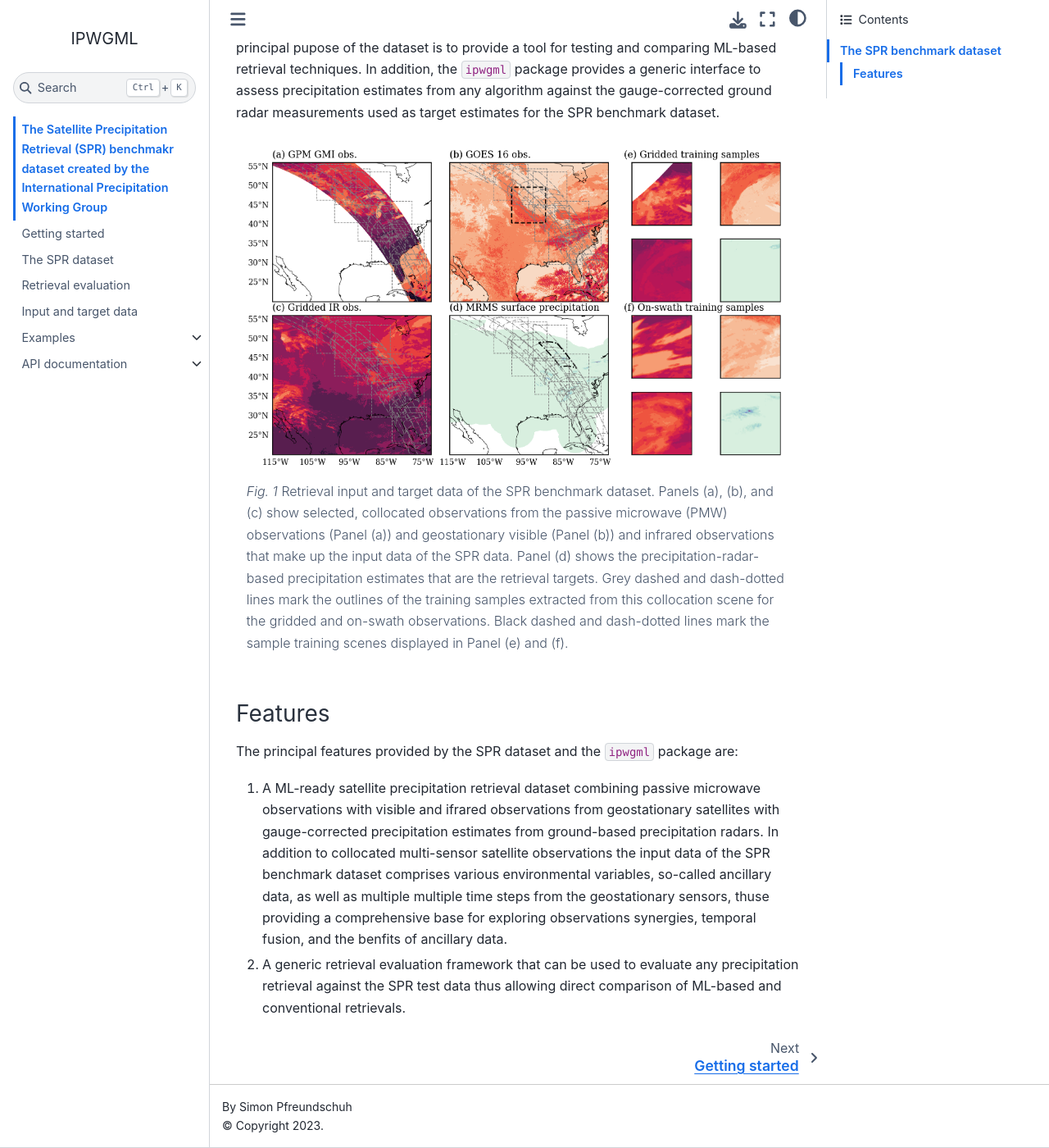
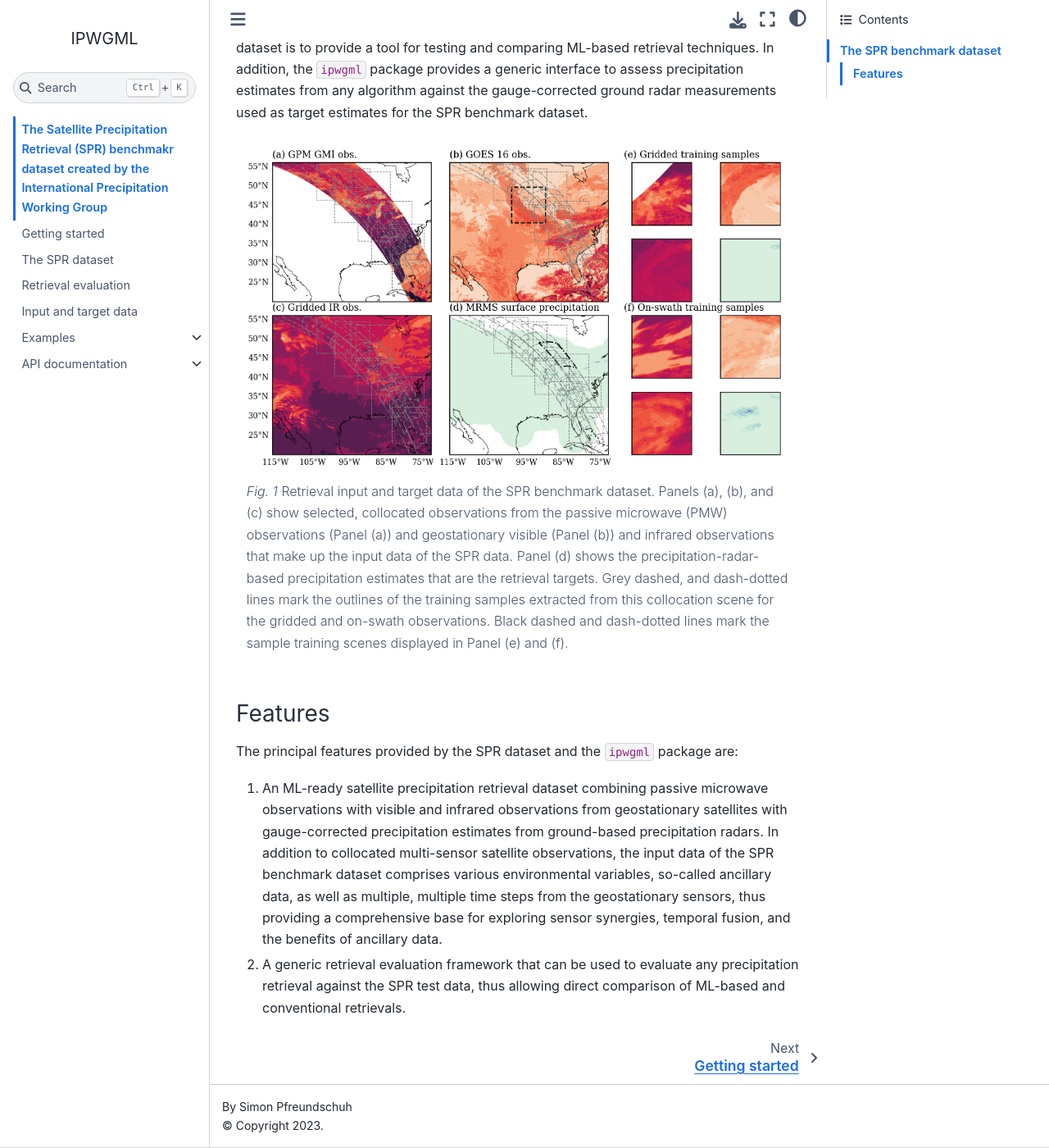
Before and after one commit to simonpf/ipwgml, a Jupyter Book: the page built from docs/intro.md, in a window 1280 px wide and 1400 px high, scrolled down 537 px. Shown: the whole window at 82% size. Built offline with Jupyter Book 1.0.4 settings and Sphinx 7.4.7 and the Sphinx Book theme 1.1.4, drawn with Linux system fonts in a browser that asks for light colours; some of the changed text lies outside the part shown.

Commit message:
Fixing documentation.

````diff
--- a/docs/intro.md
+++ b/docs/intro.md
@@ -7,39 +7,22 @@
 
 ## The SPR benchmark dataset
 
-The SPR benchmark dataset was designed to provide an AI-ready dataset for
-satellite precipitation retrievals, i.e., algorithms designed to estimate
-surface precipitation rates from satellite imagery. The dataset combines
-satellite imagery from mutiple platforms and sensors with precipitation
-estimates from gauge-correct ground-radar measurements. The principal pupose of
-the dataset is to provide a tool for testing and comparing ML-based retrieval
-techniques. In addition, the ``ipwgml`` package provides a generic interface to
-assess precipitation estimates from any algorithm against the gauge-corrected
-ground radar measurements used as target estimates for the SPR benchmark
-dataset.
+The SPR benchmark dataset is an ML-ready dataset for satellite precipitation retrievals, i.e., algorithms to estimate surface precipitation rates from satellite imagery. The dataset combines satellite imagery from multiple platforms and sensors with precipitation estimates from gauge-corrected ground radar measurements. The principal purpose of the dataset is to provide a tool for testing and comparing ML-based retrieval techniques. In addition, the ``ipwgml`` package provides a generic interface to assess precipitation estimates from any algorithm against the gauge-corrected ground radar measurements used as target estimates for the SPR benchmark dataset.
+
 
 ```{figure} /figures/example_scene.png
 ---
 height: 400px
 name: example_scene
 ---
-Retrieval input and target data of the SPR benchmark dataset. Panels (a), (b), and (c) show selected, collocated observations from the passive microwave (PMW) observations (Panel (a)) and geostationary visible (Panel (b)) and infrared observations that make up the input data of the SPR data. Panel (d) shows the precipitation-radar-based precipitation estimates that are the retrieval targets. Grey dashed and dash-dotted lines mark the outlines of the training samples extracted from this collocation scene for the gridded and on-swath observations. Black dashed and dash-dotted lines mark the sample training scenes displayed in Panel (e) and (f).
+Retrieval input and target data of the SPR benchmark dataset. Panels (a), (b), and (c) show selected, collocated observations from the passive microwave (PMW) observations (Panel (a)) and geostationary visible (Panel (b)) and infrared observations that make up the input data of the SPR data. Panel (d) shows the precipitation-radar-based precipitation estimates that are the retrieval targets. Grey dashed, and dash-dotted lines mark the outlines of the training samples extracted from this collocation scene for the gridded and on-swath observations. Black dashed and dash-dotted lines mark the sample training scenes displayed in Panel (e) and (f).
 ```
 
 ### Features
 
 The principal features provided by the SPR dataset and the ``ipwgml`` package are:
 
-1. A ML-ready satellite precipitation retrieval dataset combining passive
-   microwave observations with visible and ifrared observations from
-   geostationary satellites with gauge-corrected precipitation estimates from
-   ground-based precipitation radars. In addition to collocated multi-sensor
-   satellite observations the input data of the SPR benchmark dataset comprises
-   various environmental variables, so-called ancillary data, as well as
-   multiple multiple time steps from the geostationary sensors, thuse providing
-   a comprehensive base for exploring observations synergies, temporal fusion,
-   and the benfits of ancillary data.
 
-2. A generic retrieval evaluation framework that can be used to evaluate any precipitation
-   retrieval against the SPR test data thus allowing direct comparison of ML-based
-   and conventional retrievals.
+1. An ML-ready satellite precipitation retrieval dataset combining passive microwave observations with visible and infrared observations from geostationary satellites with gauge-corrected precipitation estimates from ground-based precipitation radars. In addition to collocated multi-sensor satellite observations, the input data of the SPR benchmark dataset comprises various environmental variables, so-called ancillary data, as well as multiple, multiple time steps from the geostationary sensors, thus providing a comprehensive base for exploring sensor synergies, temporal fusion, and the benefits of ancillary data.
+
+2. A generic retrieval evaluation framework that can be used to evaluate any precipitation retrieval against the SPR test data, thus allowing direct comparison of ML-based and conventional retrievals.
````
Also changed, not shown: docs/getting_started.md (+9 -7 lines).
